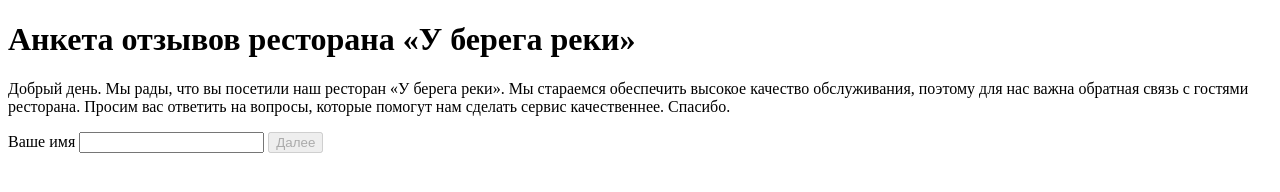
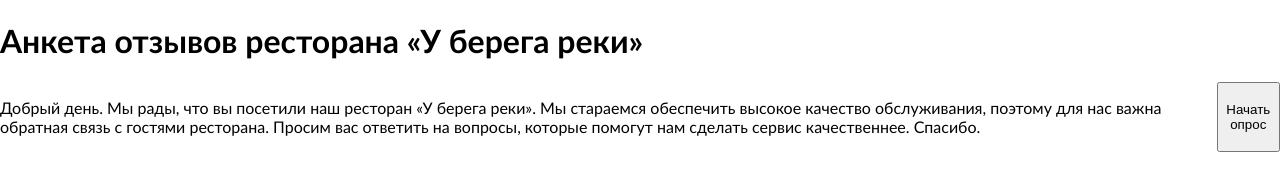
Before and after one commit to fallofElil/test-feedback, a plain HTML site: page index.html in a window 1280 px wide. Drawn offline with Linux system fonts and the light colour scheme.

Commit message:
some code for first question

```diff
--- a/index.html
+++ b/index.html
@@ -5,18 +5,20 @@
     <meta name="viewport" content="width=device-width, initial-scale=1.0">
     <meta http-equiv="X-UA-Compatible" content="ie=edge">
     <title>Анкета отзывов</title>
+    <link rel="stylesheet" href="style.css">
 </head>
 <body>
     <header class="site-header">
         <h1>Анкета отзывов ресторана «У берега реки»</h1>
     </header>
     <main>
-        <section class="home">
+        <section class="page page--active">
             <p>Добрый день.
             Мы рады, что вы посетили наш ресторан «У берега реки». Мы стараемся обеспечить высокое качество обслуживания, поэтому для нас важна обратная связь с гостями ресторана. Просим вас ответить на вопросы, которые помогут нам сделать сервис качественнее.
             Спасибо.</p>
+            <button class="btn" id="btn_start" type="button">Начать опрос</button>
         </section>
-        <section class="question">
+        <section class="page">
             <form action="" method="post">
                 <label class="question_text">
                     Ваше имя
@@ -26,5 +28,6 @@
             </form>
         </section>
     </main>
+    <script src="main.js"></script>
 </body>
 </html>
--- a/main.js
+++ b/main.js
@@ -10,3 +10,20 @@ var feedback = {
     question_6: undefined,
     question_7: undefined
 }
+
+var pages = document.querySelectorAll('.page');
+var pageId = 0;
+
+//home page
+var btnStart = document.querySelector('#btn_start');
+
+btnStart.onclick = function() {
+    pages[pageId].classList.toggle('page--active');
+    pages[pageId + 1].classList.toggle('page--active');
+}
+
+//question 1
+function wordCount() {
+    return document.querySelector('#q1_value').value.length;
+}
+console.log('words: ' + wordCount());
--- a/style.css
+++ b/style.css
@@ -0,0 +1,12 @@
+body {
+    margin: 0;
+    font-family: 'Gill Sans', 'Gill Sans MT', Calibri, 'Trebuchet MS', sans-serif;
+}
+
+.page {
+    display: none;
+}
+
+.page--active {
+    display: flex;
+}
```
